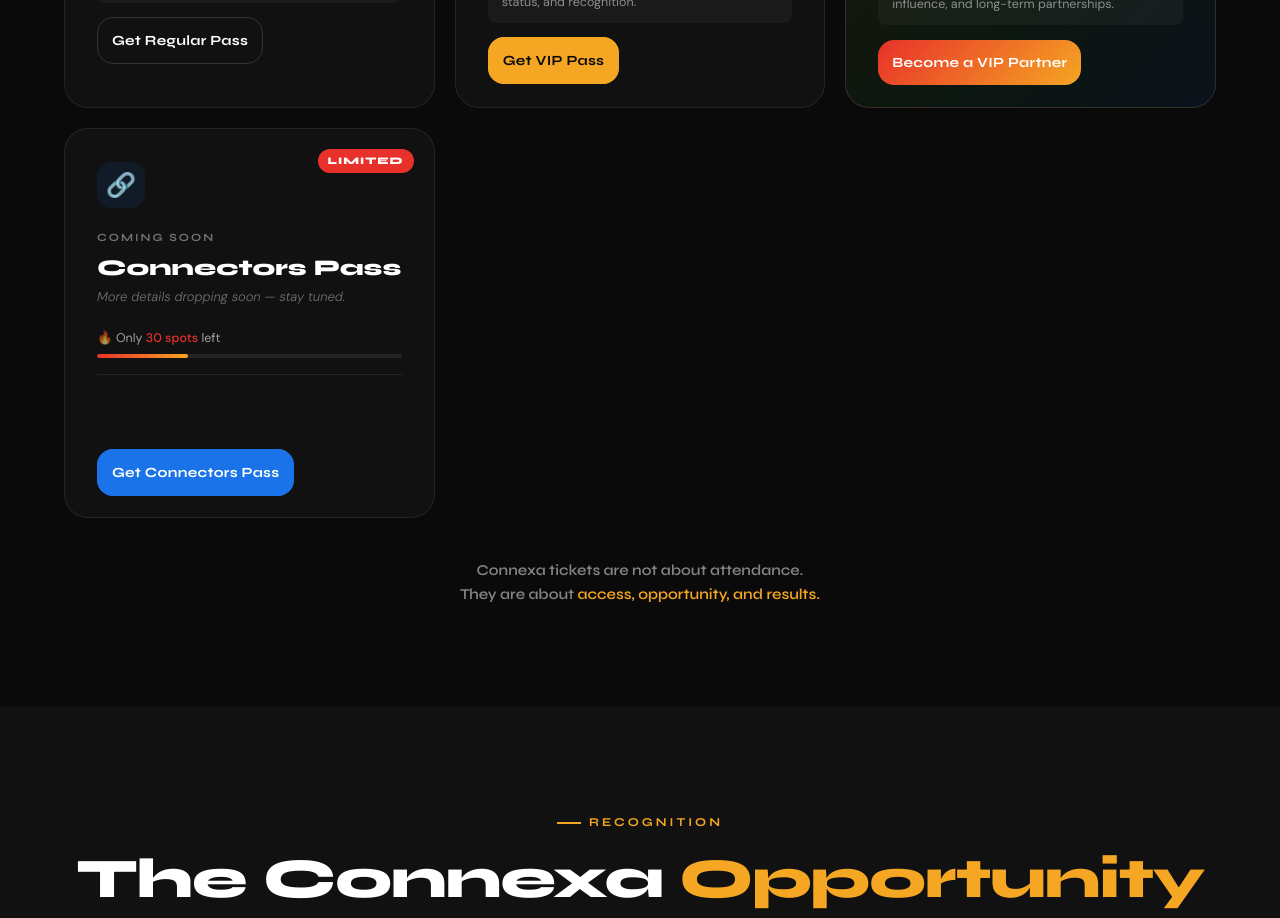
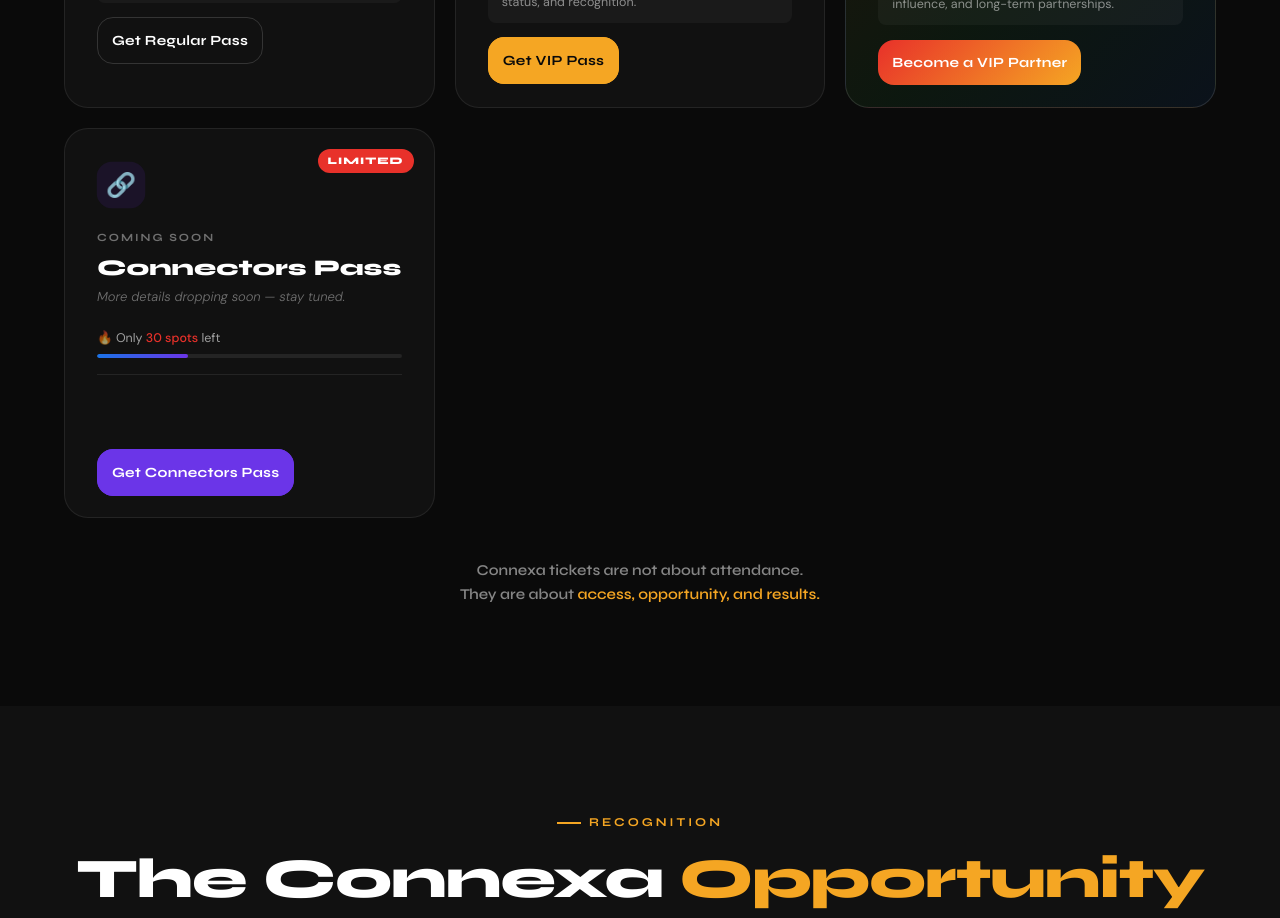
Before and after one commit to Zidepeoplenewaccount/connexa, a React (Vite) app: page / in a window 1280 px wide. Shown: the part 3660-4578 px from the top of the page. Built offline with nearby package versions, Linux system fonts and the light colour scheme.

Commit message:
fixed logo import error

```diff
--- a/index.html
+++ b/index.html
@@ -2,7 +2,7 @@
 <html lang="en">
   <head>
     <meta charset="UTF-8" />
-    <link rel="icon" type="image/svg+xml" href="/vite.svg" />
+    <link rel="icon" type="image/png" href="/CONNEXA_LOGO-BLACK(3).png" />
     <meta name="viewport" content="width=device-width, initial-scale=1.0" />
     <title>connexa</title>
   </head>
--- a/src/App.jsx
+++ b/src/App.jsx
@@ -1,6 +1,4 @@
 import { useState } from 'react'
-import reactLogo from './assets/react.svg'
-import viteLogo from '/vite.svg'
 import './App.css'
 import { useScrollReveal } from './hooks/ScrollReveal';
 import Navbar from './components/Navbar';
--- a/src/components/Tickets.css
+++ b/src/components/Tickets.css
@@ -82,6 +82,9 @@
 .ticket-card[data-type="vip-partner"]::before { background: linear-gradient(to right, var(--red), var(--orange), var(--green), var(--blue)); }
 .ticket-card[data-type="vip-partner"]:hover { border-color: rgba(232,49,42,0.3); box-shadow: 0 20px 60px rgba(232,49,42,0.15); }
 
+.ticket-card[data-type="connectors"]::before { background: var(--purple); }
+.ticket-card[data-type="connectors"]:hover { border-color: rgba(114, 42, 239, 0.3); box-shadow: 0 20px 60px rgba(140, 35, 245, 0.1); }
+
 /* VIP Partner special styling */
 .ticket-card.featured {
   background: linear-gradient(135deg, rgba(232,49,42,0.08), rgba(245,166,35,0.08), rgba(45,184,75,0.08), rgba(26,115,232,0.08));
@@ -123,6 +126,7 @@
 .ticket-icon-blue { background: rgba(26,115,232,0.1); }
 .ticket-icon-green { background: rgba(45,184,75,0.1); }
 .ticket-icon-white { background: rgba(255,255,255,0.06); }
+.ticket-icon-purple { background: rgba(114, 42, 239, 0.1); }
 .ticket-icon-gradient { background: linear-gradient(135deg, rgba(245,166,35,0.15), rgba(232,49,42,0.15)); }
 .ticket-icon-rainbow { background: linear-gradient(135deg, rgba(232,49,42,0.1), rgba(245,166,35,0.1), rgba(45,184,75,0.1), rgba(26,115,232,0.1)); }
 
@@ -243,6 +247,20 @@
 }
 .ticket-cta.cta-gradient:hover { box-shadow: 0 8px 30px rgba(232,49,42,0.4); }
 
+.ticket-cta.cta-white {
+  background: var(--white);
+  border-color: var(--white);
+  color: var(--black);
+}
+.ticket-cta.cta-white:hover { box-shadow: 0 8px 30px rgba(255, 255, 255, 0.4); }
+
+.ticket-cta.cta-purple {
+  background: var(--purple);
+  border-color: var(--purple);
+  color: var(--white);
+}
+.ticket-cta.cta-purple:hover { box-shadow: 0 8px 30px rgba(114,42,239,0.4); }
+
 .tickets-note {
   text-align: center;
   margin-top: 40px;
@@ -293,9 +311,16 @@
   overflow: hidden;
 }
 
-.ticket-spots-fill {
+.ticket-spots-fill-vendor {
   height: 100%;
   background: linear-gradient(to right, var(--red), var(--orange));
+  border-radius: 2px;
+  transition: width 1s ease;
+}
+
+.ticket-spots-fill-connectors {
+  height: 100%;
+  background: linear-gradient(to right, var(--blue), var(--purple));
   border-radius: 2px;
   transition: width 1s ease;
 }
--- a/src/components/Tickets.jsx
+++ b/src/components/Tickets.jsx
@@ -127,7 +127,7 @@ const tickets = [
   {
     type: 'connectors',
     icon: '🔗',
-    iconClass: 'ticket-icon-blue',
+    iconClass: 'ticket-icon-purple',
     label: 'Coming Soon',
     name: 'Connectors Pass',
     subtitle: 'More details dropping soon — stay tuned.',
@@ -135,8 +135,8 @@ const tickets = [
     features: [],
     bestFor: null,
     cta: 'Get Connectors Pass',
-    ctaClass: 'cta-blue',
-    dotColor: 'var(--blue)',
+    ctaClass: 'cta-purple',
+    dotColor: 'var(--purple)',
     comingSoon: true,
   },
 ];
@@ -189,7 +189,7 @@ export default function Tickets() {
                   </div>
                   <div className="ticket-spots-track">
                     <div
-                      className="ticket-spots-fill"
+                      className={`ticket-spots-fill-${ticket.type}`}
                       style={{ width: `${Math.min((ticket.spotsLeft / 100) * 100, 100)}%` }}
                     />
                   </div>
```
Also changed, not shown: public/CONNEXA_LOGO-BLACK(3).png (added).
